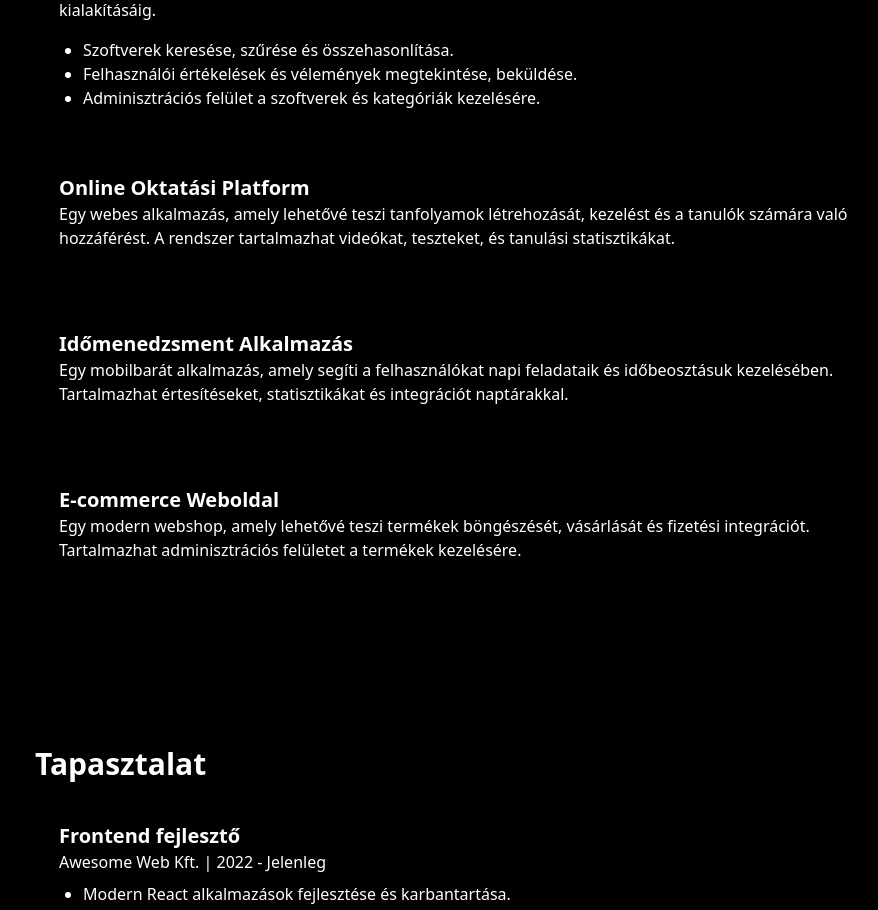
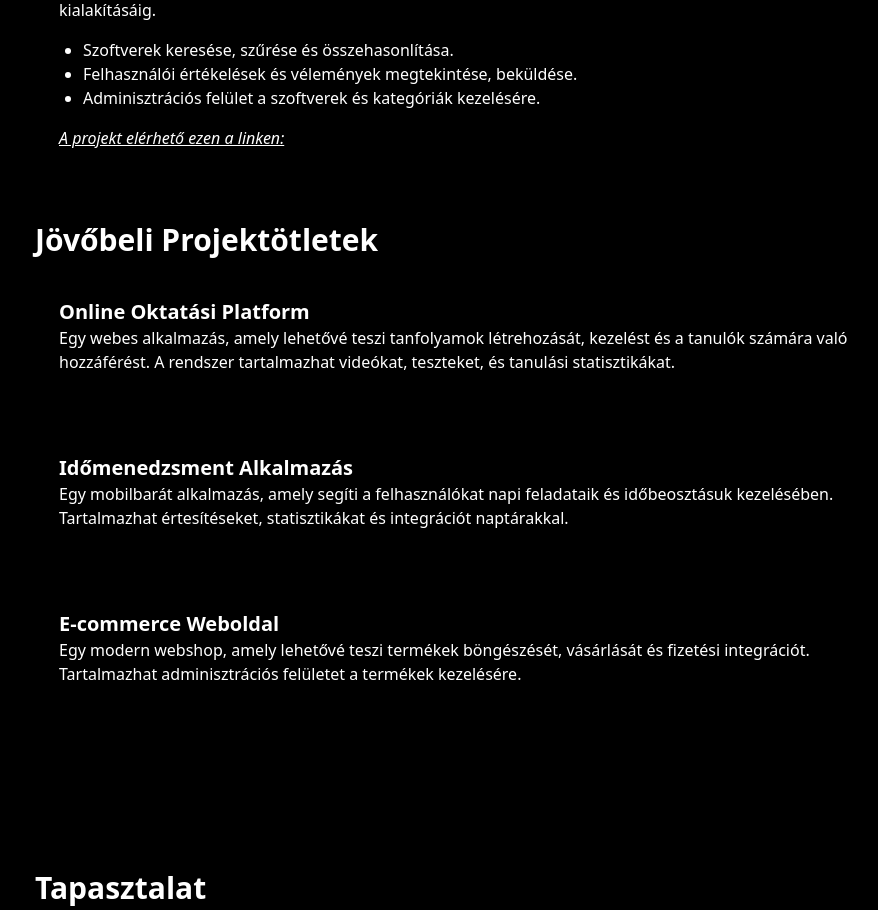
Before and after one commit to Gondocs/VercelFrontend, a React (Create React App) app: page / in a window 1280 px wide. Shown: the part 2660-3570 px from the top of the page, without its empty margins (157-1035 px from the left). Built offline with nearby package versions, Linux system fonts and the light colour scheme.

Commit message:
finish projects

```diff
--- a/src/pages/Projects.js
+++ b/src/pages/Projects.js
@@ -17,7 +17,11 @@ export default function Projects() {
             <li className="animate-slide-in-up">Felhasználói értékelések és vélemények megtekintése, beküldése.</li>
             <li className="animate-slide-in-up">Adminisztrációs felület a szoftverek és kategóriák kezelésére.</li>
           </ul>
+          <p className="text-white mt-4 animate-slide-in-right">
+            <a href="http://vallalatiszoftverkereso.runasp.net" className="text-white underline italic">A projekt elérhető ezen a linken: </a>
+          </p>
         </div>
+        <h1 className="text-3xl font-bold text-[#ffffff] mb-2 mt-12 animate-slide-in-left">Jövőbeli Projektötletek</h1>
         <div className="bg-black text-white rounded-xl my-4 p-6 shadow-lg animate-slide-in-up">
           <h2 className="text-xl font-bold text-white animate-slide-in-left">Online Oktatási Platform</h2>
           <p className="text-white mb-4 animate-slide-in-right">
```
